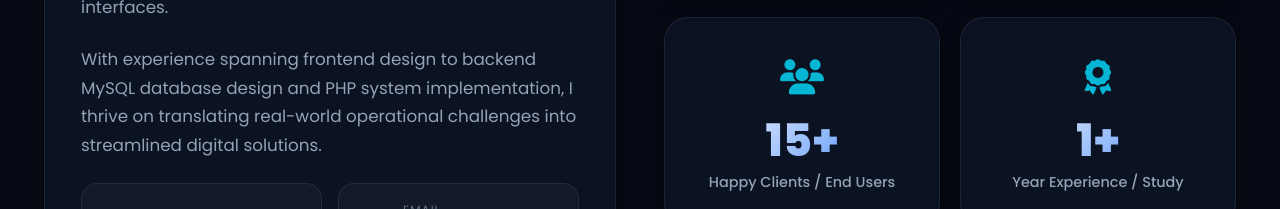
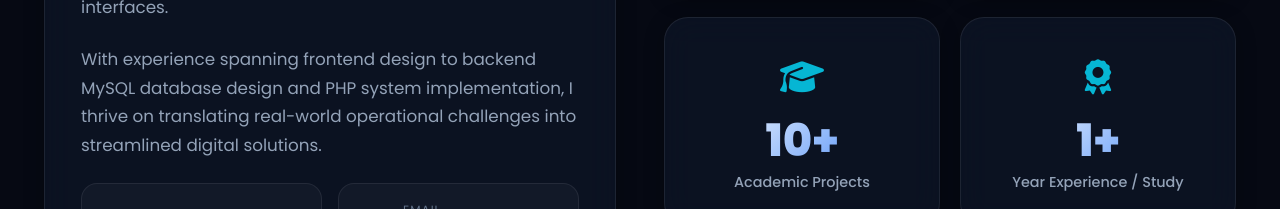
Before and after one commit to RashidaParwin/Portfolio, a plain HTML site: page index.html in a window 1280 px wide. Shown: the part 1318-1527 px from the top of the page. Drawn offline with Linux system fonts and the light colour scheme.

Commit message:
Change clients stat to academic projects

```diff
--- a/index.html
+++ b/index.html
@@ -196,9 +196,9 @@
               <div class="stat-label">Technologies Mastered</div>
             </div>
             <div class="glass-card stat-card reveal-zoom delay-3">
-              <div class="stat-icon"><i class="fas fa-users"></i></div>
-              <div class="stat-number" data-target="15" data-suffix="+">0</div>
-              <div class="stat-label">Happy Clients / End Users</div>
+              <div class="stat-icon"><i class="fas fa-graduation-cap"></i></div>
+              <div class="stat-number" data-target="10" data-suffix="+">0</div>
+              <div class="stat-label">Academic Projects</div>
             </div>
             <div class="glass-card stat-card reveal-zoom delay-4">
               <div class="stat-icon"><i class="fas fa-award"></i></div>
```
